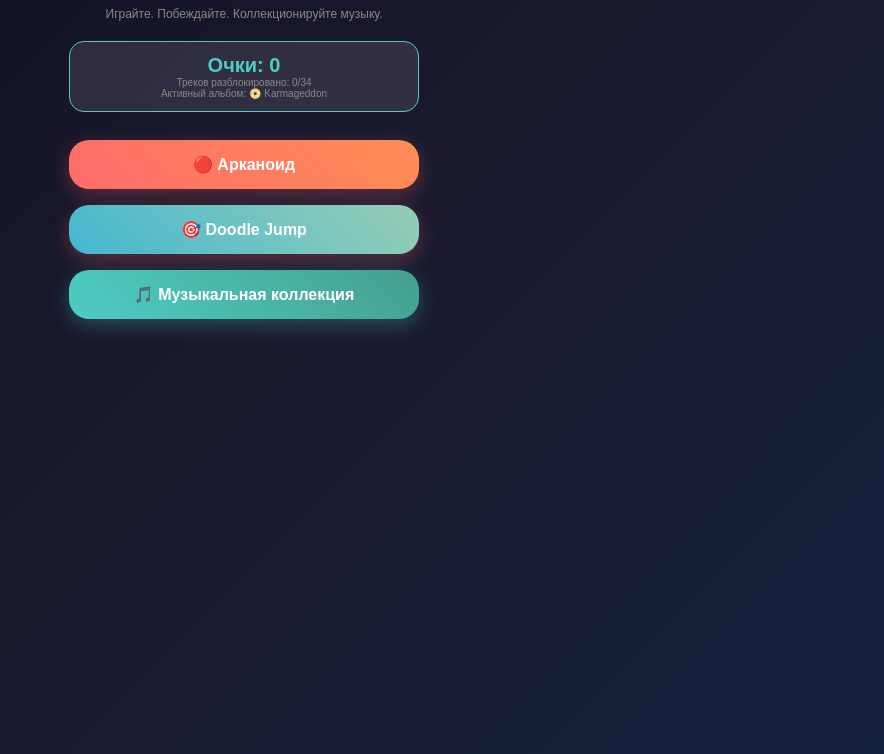
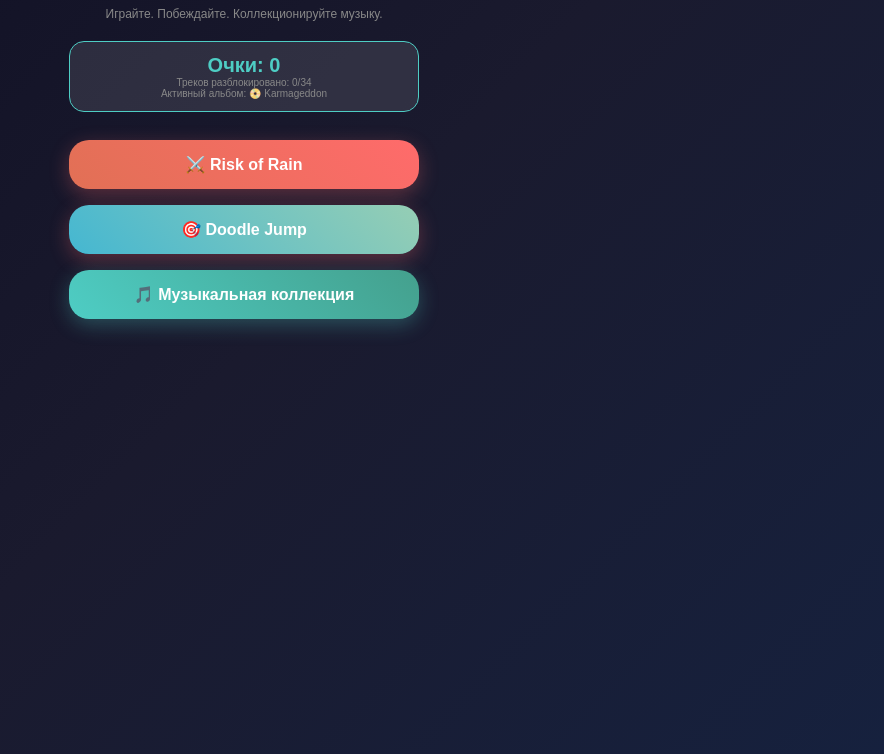
Before and after one commit to dealphonics/game-app, a plain HTML site: page index.html in a window 1280 px wide. Shown: the part 46-800 px from the top of the page, without its empty margins (396-1280 px from the left). Drawn offline with Linux system fonts and the light colour scheme; a script that the page names is missing.

Commit message:
Update index.html

```diff
--- a/index.html
+++ b/index.html
@@ -23,8 +23,8 @@
         </div>
 
         <div class="games-section">
-            <button class="game-button" onclick="openGameModal('arkanoid')">
-                🔴 Арканоид
+            <button class="game-button" style="background: linear-gradient(45deg, #e17055, #ff6b6b);" onclick="openGameModal('risk')">
+                ⚔️ Risk of Rain
             </button>
             <button class="game-button" style="background: linear-gradient(45deg, #45b7d1, #96ceb4);" onclick="openGameModal('doodle')">
                 🎯 Doodle Jump
```
